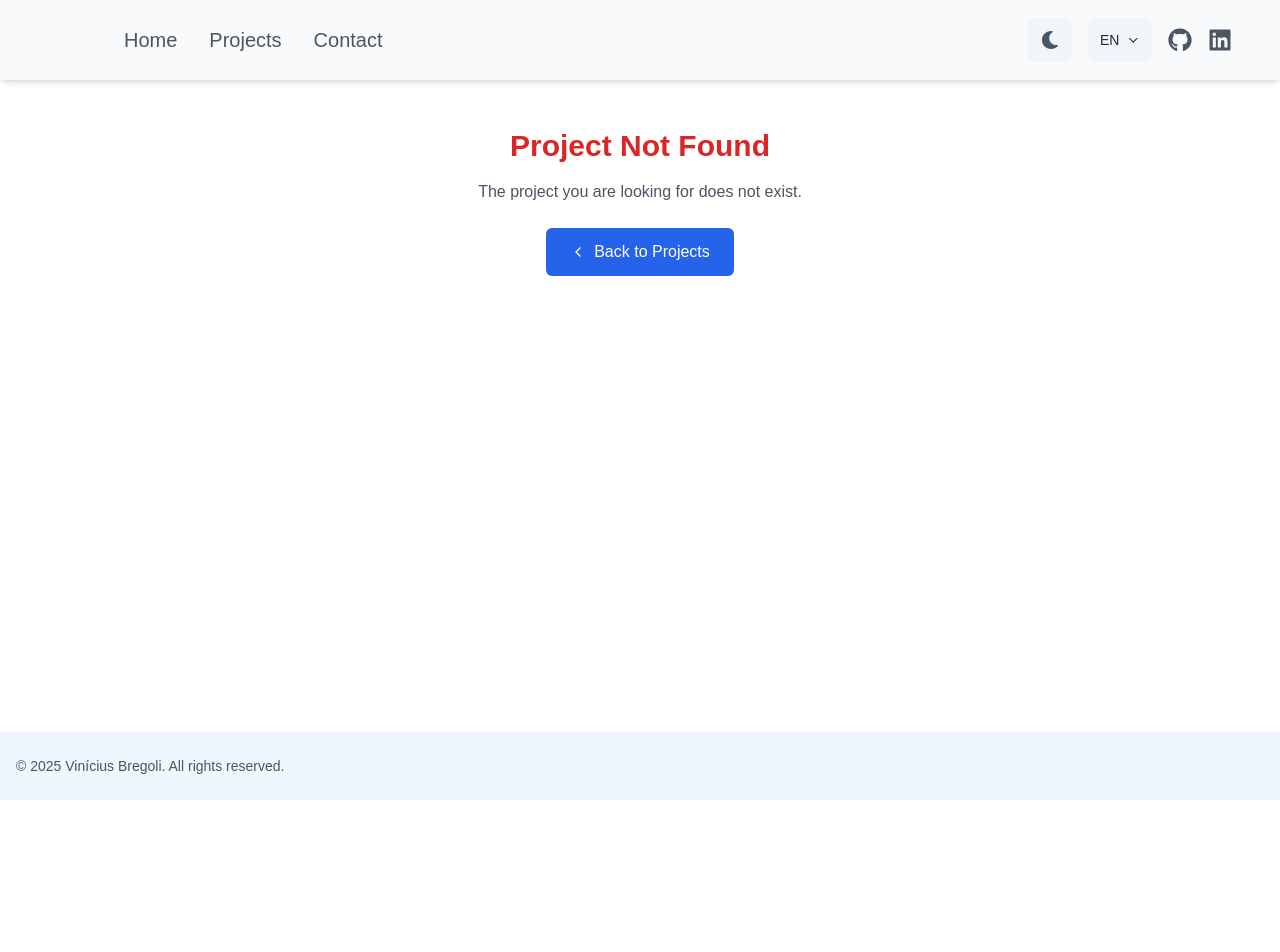
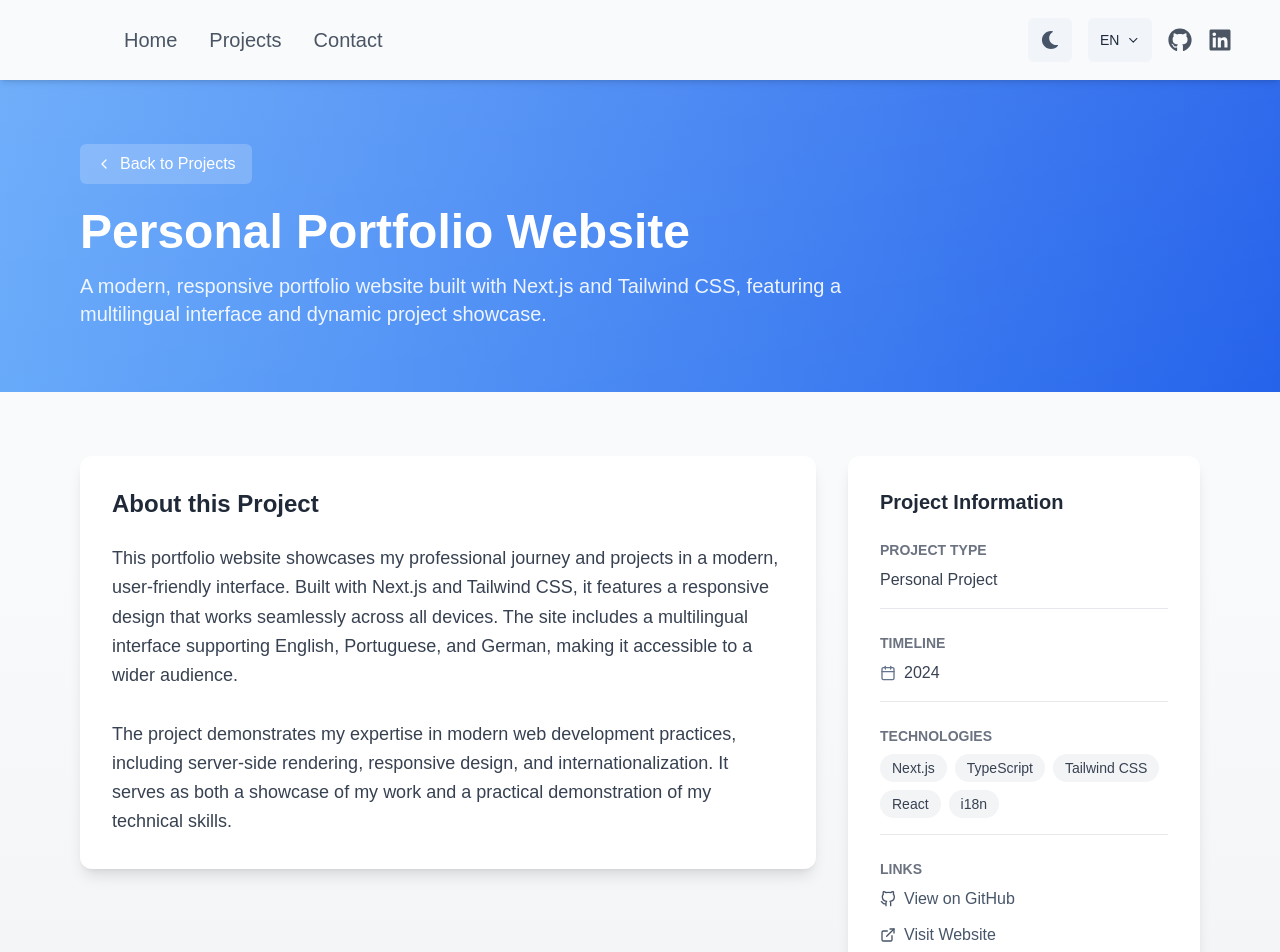
Before and after one commit to viniciusbregoli/bregoli-dev, a Next.js app: page /projects/bregoli-dev in a window 1280 px wide. Before the commit this address had no page. Shown: the top 952 px of the page. Before the commit the page ends 800 px from the top, so only its background shows below. Built offline with nearby package versions, Linux system fonts and the light colour scheme.

Commit message:
Enhance README and project data for personal portfolio; add multilingual project details, update language proficiency level, and improve project description styling for better user experience.

```diff
--- a/app/(features)/projects/projectData.ts
+++ b/app/(features)/projects/projectData.ts
@@ -162,6 +162,63 @@ export const projects: Project[] = [
       de: 'Forschungsprojekt',
     },
   },
+  {
+    id: 'bregoli-dev',
+    title: {
+      en: 'Personal Portfolio Website',
+      pt: 'Website de Portfólio Pessoal',
+      de: 'Persönliche Portfolio-Website',
+    },
+    description: {
+      en: 'A modern, responsive portfolio website built with Next.js and Tailwind CSS, featuring a multilingual interface and dynamic project showcase.',
+      pt: 'Um site de portfólio moderno e responsivo construído com Next.js e Tailwind CSS, apresentando uma interface multilíngue e exibição dinâmica de projetos.',
+      de: 'Eine moderne, responsive Portfolio-Website, erstellt mit Next.js und Tailwind CSS, mit mehrsprachiger Benutzeroberfläche und dynamischer Projektpräsentation.',
+    },
+    detailedDescription: {
+      en: 'This portfolio website showcases my professional journey and projects in a modern, user-friendly interface. Built with Next.js and Tailwind CSS, it features a responsive design that works seamlessly across all devices. The site includes a multilingual interface supporting English, Portuguese, and German, making it accessible to a wider audience.\n\nThe project demonstrates my expertise in modern web development practices, including server-side rendering, responsive design, and internationalization. It serves as both a showcase of my work and a practical demonstration of my technical skills.',
+      pt: 'Este site de portfólio apresenta minha jornada profissional e projetos em uma interface moderna e amigável. Construído com Next.js e Tailwind CSS, apresenta um design responsivo que funciona perfeitamente em todos os dispositivos. O site inclui uma interface multilíngue que suporta inglês, português e alemão, tornando-o acessível a um público mais amplo.\n\nO projeto demonstra minha experiência em práticas modernas de desenvolvimento web, incluindo renderização do lado do servidor, design responsivo e internacionalização. Serve tanto como uma vitrine do meu trabalho quanto como uma demonstração prática das minhas habilidades técnicas.',
+      de: 'Diese Portfolio-Website präsentiert meinen beruflichen Werdegang und meine Projekte in einer modernen, benutzerfreundlichen Oberfläche. Erstellt mit Next.js und Tailwind CSS, bietet sie ein responsives Design, das nahtlos auf allen Geräten funktioniert. Die Website enthält eine mehrsprachige Benutzeroberfläche, die Englisch, Portugiesisch und Deutsch unterstützt und damit ein breiteres Publikum erreicht.\n\nDas Projekt demonstriert meine Expertise in modernen Webentwicklungspraktiken, einschließlich Server-Side-Rendering, responsivem Design und Internationalisierung. Es dient sowohl als Präsentation meiner Arbeit als auch als praktische Demonstration meiner technischen Fähigkeiten.',
+    },
+    technologies: [
+      {
+        en: 'Next.js',
+        pt: 'Next.js',
+        de: 'Next.js',
+      },
+      {
+        en: 'TypeScript',
+        pt: 'TypeScript',
+        de: 'TypeScript',
+      },
+      {
+        en: 'Tailwind CSS',
+        pt: 'Tailwind CSS',
+        de: 'Tailwind CSS',
+      },
+      {
+        en: 'React',
+        pt: 'React',
+        de: 'React',
+      },
+      {
+        en: 'i18n',
+        pt: 'i18n',
+        de: 'i18n',
+      },
+    ],
+    color: 'blue',
+    icon: 'code',
+    links: {
+      github: 'https://github.com/viniciusbregoli/bregoli-dev',
+      website: 'https://bregoli-dev.vercel.app',
+    },
+    startDate: '2024',
+    projectType: {
+      en: 'Personal Project',
+      pt: 'Projeto Pessoal',
+      de: 'Persönliches Projekt',
+    },
+  },
 ];
 
 export function getProjectById(id: string): Project | undefined {
--- a/app/components/home/skills/LanguageSkills.tsx
+++ b/app/components/home/skills/LanguageSkills.tsx
@@ -7,7 +7,7 @@ export default function LanguageSkills() {
   const { t } = useLanguage();
 
   const languages = [
-    { name: 'English', level: 'Native' },
+    { name: 'English', level: 'Fluent' },
     { name: 'Portuguese', level: 'Native' },
     { name: 'Spanish', level: 'Advanced' },
     { name: 'German', level: 'Intermediate' },
--- a/app/components/projects/ProjectAbout.tsx
+++ b/app/components/projects/ProjectAbout.tsx
@@ -19,11 +19,11 @@ export default function ProjectAbout({ project, language }: ProjectAboutProps) {
       </h2>
       <div className="prose dark:prose-invert max-w-none">
         {project.detailedDescription ? (
-          <p className="text-gray-700 dark:text-gray-300 whitespace-pre-line leading-relaxed">
+          <p className="text-gray-700 dark:text-gray-300 whitespace-pre-line leading-relaxed text-lg">
             {project.detailedDescription[language] || project.detailedDescription.en}
           </p>
         ) : (
-          <p className="text-gray-700 dark:text-gray-300 leading-relaxed">
+          <p className="text-gray-700 dark:text-gray-300 leading-relaxed text-lg">
             {project.description[language] || project.description.en}
           </p>
         )}
```
Also changed, not shown: 1 other file (tests, documents, lock files or other folders).
